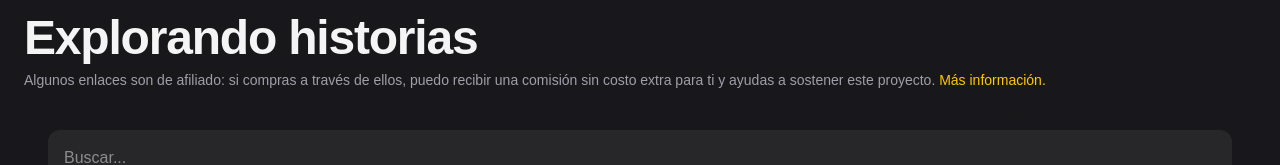
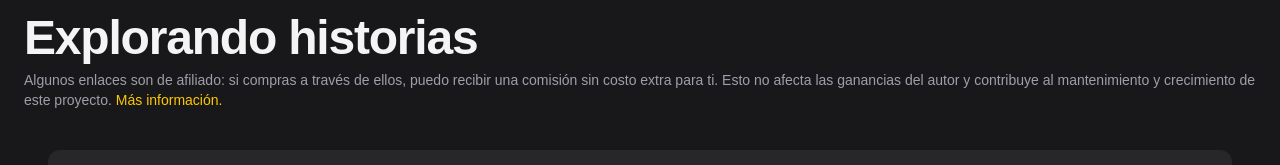
Before and after one commit to decaosyletras/biblio, a Next.js app: page /libros in a window 1280 px wide. Shown: the part 138-303 px from the top of the page. Built offline with nearby package versions, Linux system fonts and the light colour scheme.

Commit message:
afiliados

```diff
--- a/app/afiliados/page.tsx
+++ b/app/afiliados/page.tsx
@@ -13,11 +13,11 @@ export default function Page() {
         </p>
 
         <p>
-          Algunos de los enlaces que encontrarás aquí son enlaces de afiliado. Esto significa que, si decides comprar a través de ellos, puedo recibir una pequeña comisión sin ningún coste adicional para ti.
+          Algunos de los enlaces que encontrarás aquí son enlaces de afiliado. Esto significa que, si decides comprar a través de ellos, puedo recibir una pequeña comisión sin ningún coste adicional para ti, ni afectando las ganancias del autor.
         </p>
 
         <p>
-          Participo en el programa de afiliados de Amazon, lo que me permite generar ingresos a través de enlaces a sus productos, sin perjudicar al comprador.
+          Participo en el programa de afiliados de Amazon, lo que me permite generar ingresos a través de enlaces a sus productos, sin perjudicar al comprador ni al vendedor.
         </p>
 
         <p>
--- a/app/conoceme/page.tsx
+++ b/app/conoceme/page.tsx
@@ -101,7 +101,7 @@ export default function ConocemePage() {
 
       <p className="text-zinc-400 mb-6">
         Si quieres apoyar este proyecto, puedes hacerlo comprando a través de los enlaces de mi web.
-        ¡No tiene costo extra para ti y sí ayudas a mantenerlo vivo! 💛
+        ¡No tiene costo extra para ti, tampoco afecta las ganancias del autor, y sí ayudas a mantener vivo el proyecto! 💛
       </p>
 
       {/* BLOQUE FUTURO */}
--- a/app/libros/page.tsx
+++ b/app/libros/page.tsx
@@ -29,8 +29,7 @@ export default function Page() {
 
           <p className="text-sm text-zinc-400 mt-2">
             Algunos enlaces son de afiliado: si compras a través de ellos,
-            puedo recibir una comisión sin costo extra para ti y ayudas a
-            sostener este proyecto.{" "}
+            puedo recibir una comisión sin costo extra para ti. Esto no afecta las ganancias del autor y contribuye al mantenimiento y crecimiento de este proyecto.{" "}
             <Link
               href="/afiliados"
               className="text-yellow-400 hover:underline"
--- a/app/page.tsx
+++ b/app/page.tsx
@@ -86,7 +86,7 @@ export default function Home() {
           </Link>
         </div>
         <p className="text-sm text-zinc-400 mt-2">
-          Algunos enlaces son de afiliado y pueden generar comisión sin costo extra para ti. {" "}
+          Algunos enlaces son de afiliado y pueden generar comisión sin costo extra para ti ni para el autor. {" "}
           <Link
             href="/afiliados"
             className="text-yellow-400 hover:underline"
```
